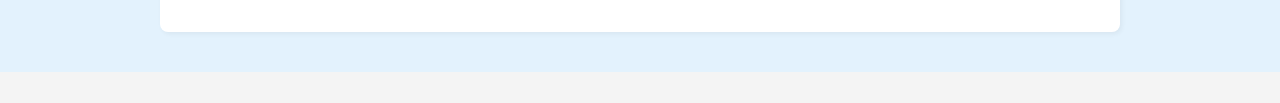
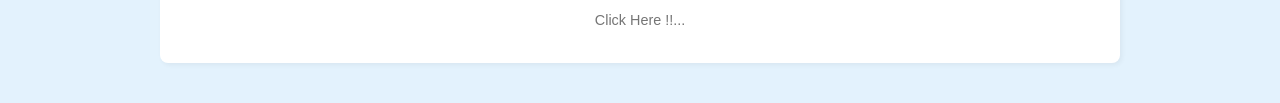
Before and after one commit to Soumilmittal/Mario, a plain HTML site: page index.html in a window 1280 px wide. Shown: the part 2694-2797 px from the top of the page. Drawn offline with Linux system fonts and the light colour scheme.

Commit message:
modified:   index.html

```diff
--- a/index.html
+++ b/index.html
@@ -88,6 +88,7 @@
                         <img src="news_thumb_1.jpg" alt="News 1 Thumbnail">
                         <h3>New Game Announcement!</h3>
                         <p class="date">April 25, 2025</p>
+                        <p class="date">Click Here !!</p>
                     </div>
                     <div class="back">
                         <p class="excerpt">Get ready for an epic new Mario adventure coming soon!</p>
@@ -127,8 +128,7 @@
             </div>
         </section>
         <p class="copyright-info">
-            &copy; 2025 Marioclub | Developed by Soumil Mittal
-        </p>
+            &copy; 2025 Marioclub | Developed by Soumil Mittal</p>
     </footer>
 
     <script>
```
